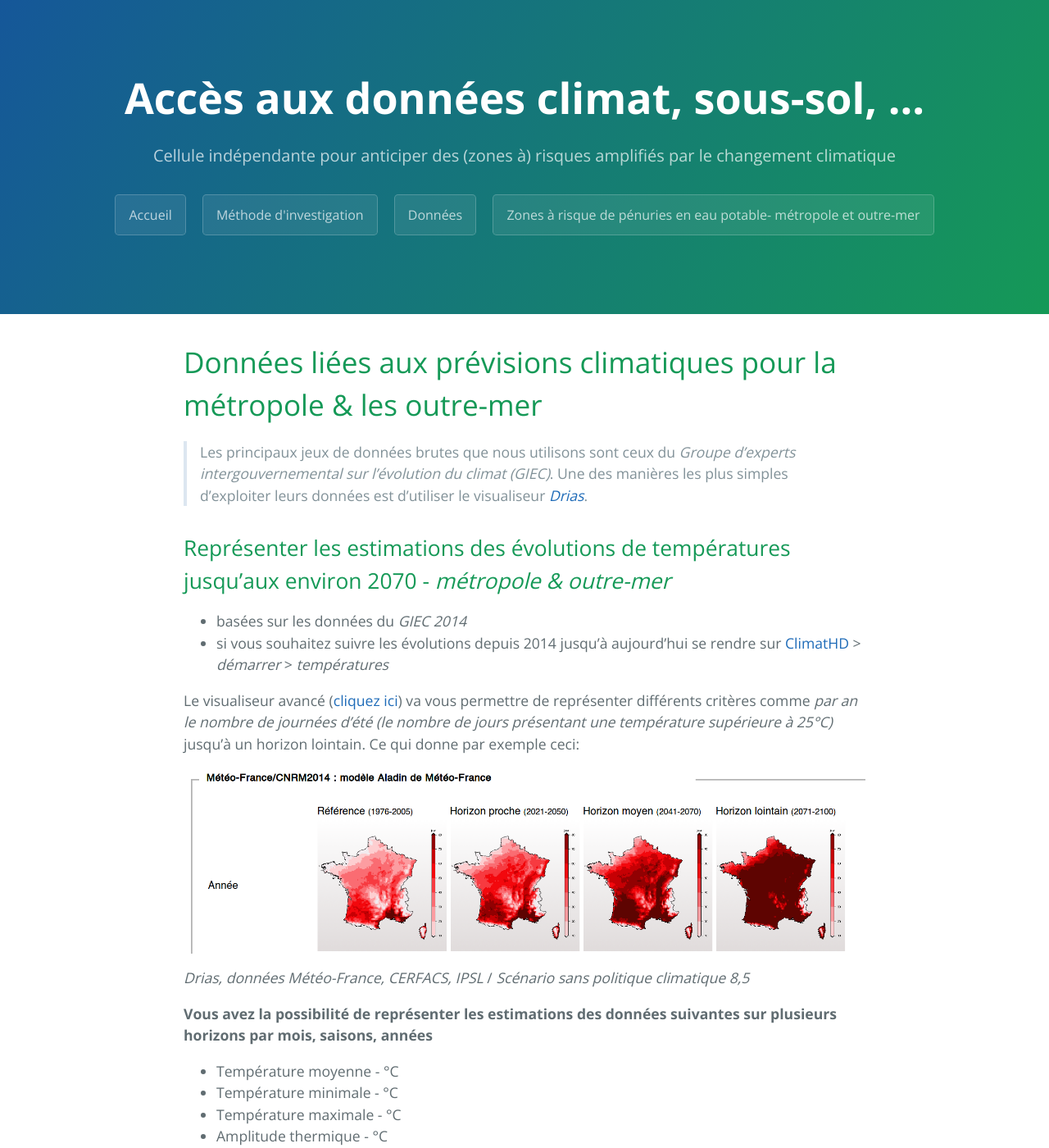
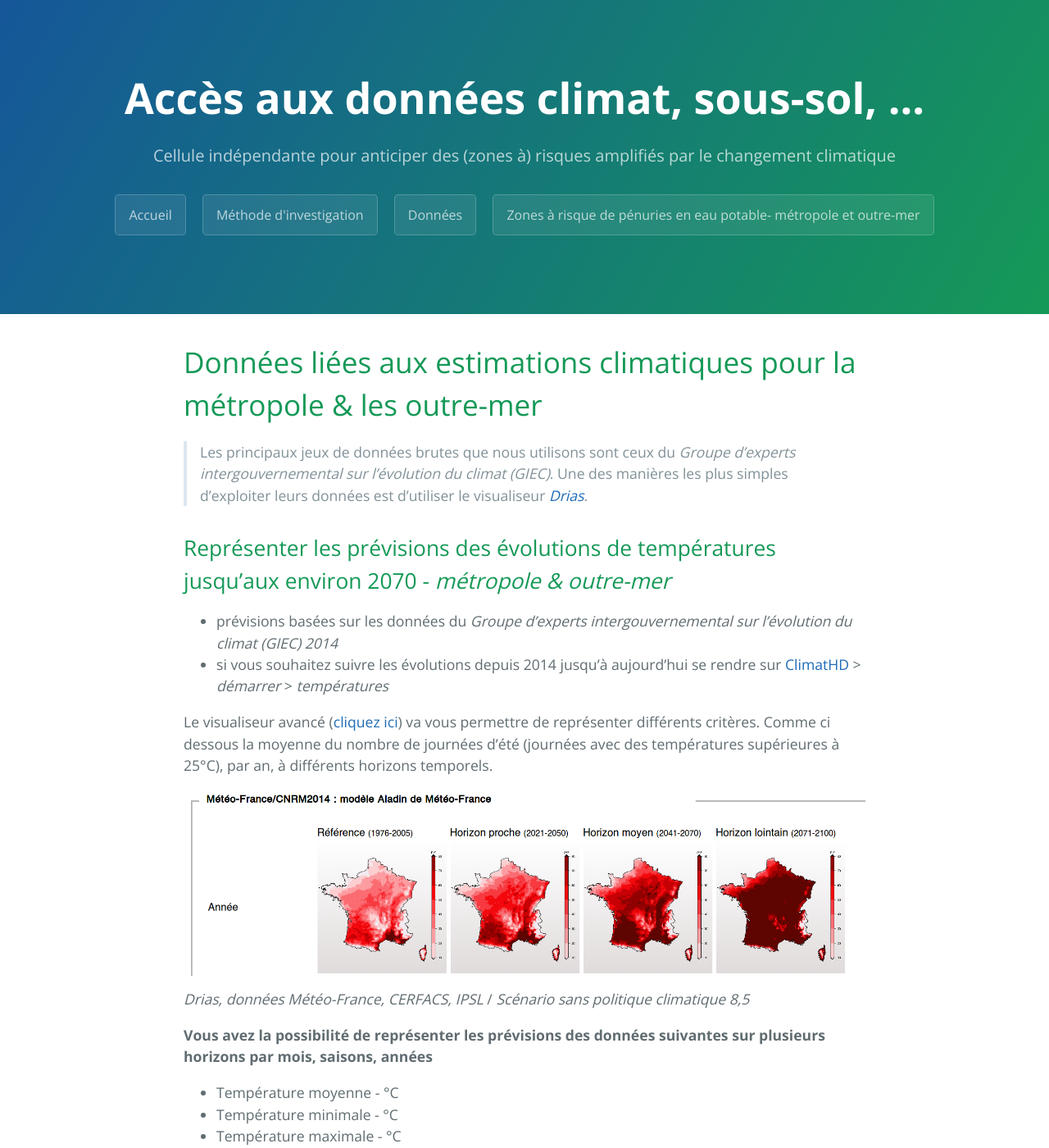
Before and after one commit to secheresses/Ancien-site, a Jekyll site: the page built from pages/donnees.md, in a window 1280 px wide and 1400 px high. Shown: the whole window at 82% size. Built offline with Jekyll 4.4.1, drawn with Linux system fonts in a browser that asks for light colours; some of the changed text lies outside the part shown.

Commit message:
mise en forme données

```diff
--- a/pages/donnees.md
+++ b/pages/donnees.md
@@ -4,22 +4,22 @@ title: Accès aux données climat, sous-sol, ...
 permalink: /donnees
 ---
 
-# Données liées aux prévisions climatiques pour la métropole & les outre-mer
+# Données liées aux estimations climatiques pour la métropole & les outre-mer
 
 > Les principaux jeux de données brutes que nous utilisons sont ceux du *Groupe d'experts intergouvernemental sur l'évolution du climat (GIEC)*. Une des manières les plus simples d'exploiter leurs données est d'utiliser le visualiseur [*Drias*](http://drias-climat.fr/).
 
-Représenter les estimations des évolutions de températures jusqu'aux environ 2070 - *métropole & outre-mer*
+Représenter les prévisions  des évolutions de températures jusqu'aux environ 2070 - *métropole & outre-mer*
 ---
 
-* basées sur les données du *GIEC 2014*
+* prévisions  basées sur les données du *Groupe d'experts intergouvernemental sur l'évolution du climat (GIEC) 2014*
 * si vous souhaitez suivre les évolutions depuis 2014 jusqu'à aujourd'hui se rendre sur [ClimatHD](http://www.meteofrance.fr/climat-passe-et-futur/climathd) > *démarrer* > *températures*
 
-Le visualiseur avancé ([cliquez ici](http://drias-climat.fr/decouverte/carte/experience?region=SAFRAN&generation=rcp)) va vous permettre de représenter différents critères comme *par an le nombre de journées d'été (le nombre de jours présentant une température supérieure à 25°C)* jusqu'à un horizon lointain. Ce qui donne par exemple ceci:
+Le visualiseur avancé ([cliquez ici](http://drias-climat.fr/decouverte/carte/experience?region=SAFRAN&generation=rcp)) va vous permettre de représenter différents critères. Comme ci dessous la moyenne du nombre de journées d'été (journées avec des températures supérieures à 25°C), par an, à différents horizons temporels.
 
 ![Journées d'été](../pages/images/climatjourneesete.png)
 *Drias, données Météo-France, CERFACS, IPSL* / *Scénario sans politique climatique 8,5*
 
-**Vous avez la possibilité de représenter les estimations des données suivantes sur plusieurs horizons par mois, saisons, années**
+**Vous avez la possibilité de représenter les prévisions des données suivantes sur plusieurs horizons par mois, saisons, années**
 * Température moyenne - °C
 * Température minimale - °C
 * Température maximale - °C
@@ -38,12 +38,12 @@ Le visualiseur avancé ([cliquez ici](http://drias-climat.fr/decouverte/carte/ex
 * Nombre de jours anormalement froids (température minimale inférieure de plus de 5°C à la normale) - NBJ
 * Nombre de jours de vague de froid (température minimale inférieure de plus de 5°C à la normale pendant au moins 5 jours consécutifs) - NBJ
 
-> Note: nous vous proposons de ne pas utiliser les données faisant référence *"à la normale"* comme les écarts de températures par rapport *à la normale*.
+> Note: nous vous proposons de ne pas utiliser les données faisant référence *"à la normale"* (comme les écarts de températures par rapport *à la normale*).
 
 Représenter les estimations des évolutions des précipitations jusqu'aux environ 2070 - *métropole & outre-mer*
 ---
 
-* basées sur les données du *GIEC 2014*
+* prévisions basées sur les données du *Groupe d'experts intergouvernemental sur l'évolution du climat (GIEC) 2014*
 * si vous souhaitez suivre les évolutions depuis 2014 jusqu'à aujourd'hui se rendre sur [ClimatHD](http://www.meteofrance.fr/climat-passe-et-futur/climathd) > *démarrer* > *précipitations*
 
 
@@ -68,14 +68,12 @@ Le visualiseur avancé ([cliquez ici](http://drias-climat.fr/decouverte/carte/ex
 Représenter les estimations de la sécheresse des sols jusqu'aux environ 2070 - *métropole*
 ---
 
-**La sécheresse des sols: initiation à la visualisation des données*
-
-* basées sur les données du *GIEC 2007* et du laboratoire public *Climsec*
-* [voici une explication pour comprendre pourquoi et comment ils mesurent la sécheresse des sols](https://www.umr-cnrm.fr/spip.php?article605)
+* basées sur les données du *Groupe d'experts intergouvernemental sur l'évolution du climat (GIEC) 2007* et du laboratoire public *Climsec*
+* [voici une explication pour comprendre les mesures de sécheresse de l'humidité des sols](https://www.umr-cnrm.fr/spip.php?article605)
 
 **Visualiser les données de la sécheresse des sols**
 
-Le visualiseur du Climsec-Drias ([cliquez ici](http://drias-climat.fr/decouverte/carte/climsec/experience)) va vous permettre de représenter l'évolution de la sécheresse des sols nommée *Indicateur sècheresse d'humidité des sols (SSWI)*. Ce qui donne ceci pour avec le *scénario pessimiste* pour les *étés*:
+Le visualiseur du *Climsec-Drias* ([cliquez ici](http://drias-climat.fr/decouverte/carte/climsec/experience)) va vous permettre de représenter l'évolution de la sécheresse des sols nommée *Indicateur sècheresse d'humidité des sols (SSWI)*. Ce qui donne ceci pour avec le *scénario pessimiste* pour les *étés*:
 
 ![Sécheresses](../pages/images/anomaliessecheresses.png)
 *Sécheresse des sols en été* / *Climsec* / *Scénario dit "pessimiste A2"*
@@ -89,7 +87,7 @@ Se rendre sur [ClimatHD](http://www.meteofrance.fr/climat-passe-et-futur/climath
 Représenter les estimations des risques de possibilité de feux de forêt - *métropole*
 ---
 
-* basées sur les données du *GIEC 2007* et du laboratoire public *Climsec*
+* prévisions basées sur les données du *Groupe d'experts intergouvernemental sur l'évolution du climat (GIEC) 2007* et du laboratoire public *Climsec*
 * [voici une explication pour comprendre comment l'indice de risque est défini - par météo limoux](http://meteolimoux.fr/meteo%20feux%20de%20for%C3%AAt/index.html)
 
 ![Risque de feux](../pages/images/feudeforet.png)
@@ -103,15 +101,14 @@ Pour savoir où en sont les nappes phréatiques mois par mois consulter les [car
 
 **Voici un exemple**
 ![BRGM état nappes](../pages/images/brgm-nappes.png)
-[État nappes 1er janvier 2019](https://www.brgm.fr/publication-presse/etat-nappes-eau-souterraine-1er-janvier-2019)
+[État nappes 1er janvier 2019, BRGM](https://www.brgm.fr/publication-presse/etat-nappes-eau-souterraine-1er-janvier-2019)
 
 Localisation et nature des nappes phréatiques: pour aller plus loin
 ---
 
-* [accès au visualiseur des *entités hydrogéologiques* des acteurs de l'eau en France métropolitaine](https://bdlisa.eaufrance.fr/carte)
- * la couche *Entités hydrogéologiques affleurantes par nature* qui représente la *présence potentielle où non d'eau dans la roche*. Attention ça peut être contre-intuitif. Dans le *Doubs* c'est un grand massif calcaire ("secteur karstique") qui est en bleu puisqu'il y a potentiellement de l'eau et ça ne les a pas empêché de subir un ravitaillement en eau potable pour *35 communes*.
- * la couche *Entités hydrogéologiques affleurantes par thème*. Les zones en *rouge* dites "socle" sont des zones où il y a peu de nappes phréatiques
- * la couche *Entités hydrogéologiques affleurantes par milieu* est précieuse car en fonction de si la roche est *poreuse* *fissurée* ou *karstique* (donc calcaire) l'eau ne se comportera pas de la même manière.
- * la couche *Entités ou secteurs karstiques* représente les *zones calcaires*. Les grandes zones en *bleu clair* dites *affleurantes* sont des grandes zones calcaires aves des sources, des cascades.
+Accéder au [visualiseur des *entités hydrogéologiques de métropole*](https://bdlisa.eaufrance.fr/carte) conçu par les acteurs publics de l'eau en France. Pour les outre-mer vous avez possibilité de télécharger les données brutes sur [data.gouv.fr](https://www.data.gouv.fr/fr/search/?q=bdlisa)
 
-> L'ensemble des données présentées ci dessus + pour les *DOM* peuvent être téléchargées (licence libre autorisant leur réutilisation) [ici](https://www.data.gouv.fr/fr/search/?q=bdlisa)
+* la couche *Entités hydrogéologiques affleurantes par nature* qui représente la *présence potentielle où non d'eau dans la roche*. Attention ça peut être contre-intuitif. Dans le *Doubs* c'est un grand massif calcaire ("secteur karstique") qui est en bleu puisqu'il y a potentiellement de l'eau et ça ne les a pas empêché de subir un ravitaillement en eau potable pour *35 communes*.
+* la couche *Entités hydrogéologiques affleurantes par thème*. Les zones en *rouge* dites "socle" sont des zones où il y a peu de nappes phréatiques
+* la couche *Entités hydrogéologiques affleurantes par milieu* est précieuse car en fonction de si la roche est *poreuse* *fissurée* ou *karstique* (donc calcaire) l'eau ne se comportera pas de la même manière.
+* la couche *Entités ou secteurs karstiques* représente les *zones calcaires*. Les grandes zones en *bleu clair* dites *affleurantes* sont des grandes zones calcaires aves des sources, des cascades.
```
Also changed, not shown: 5 other files.
